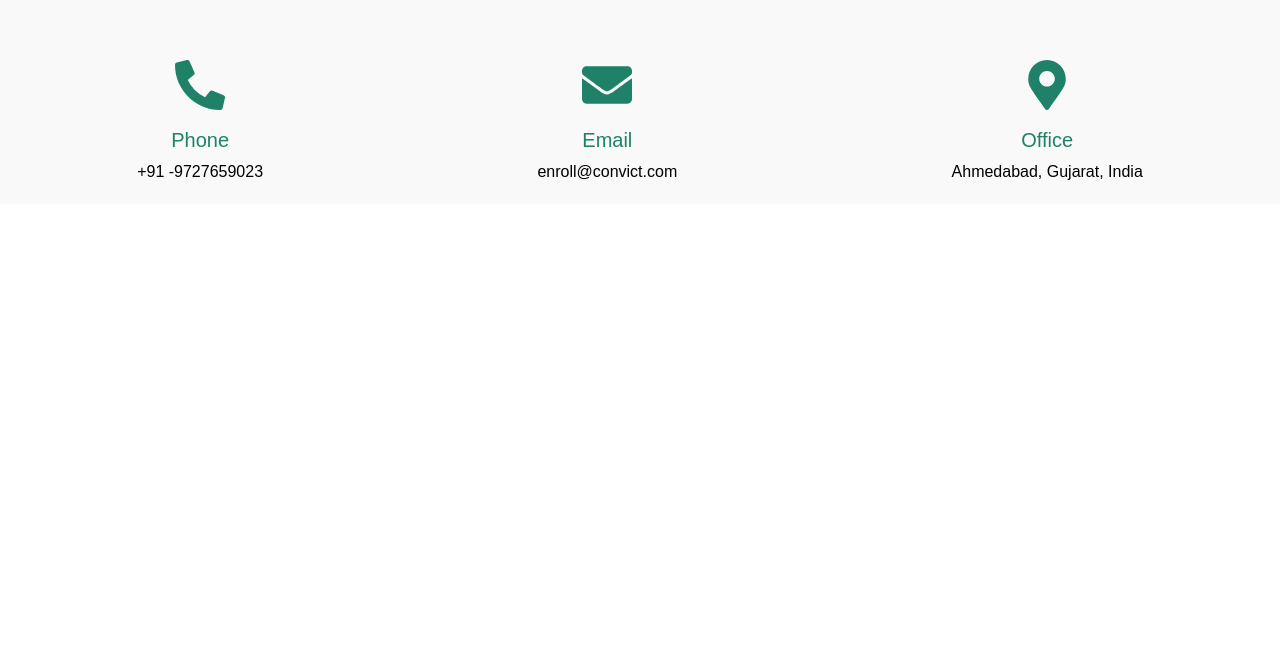
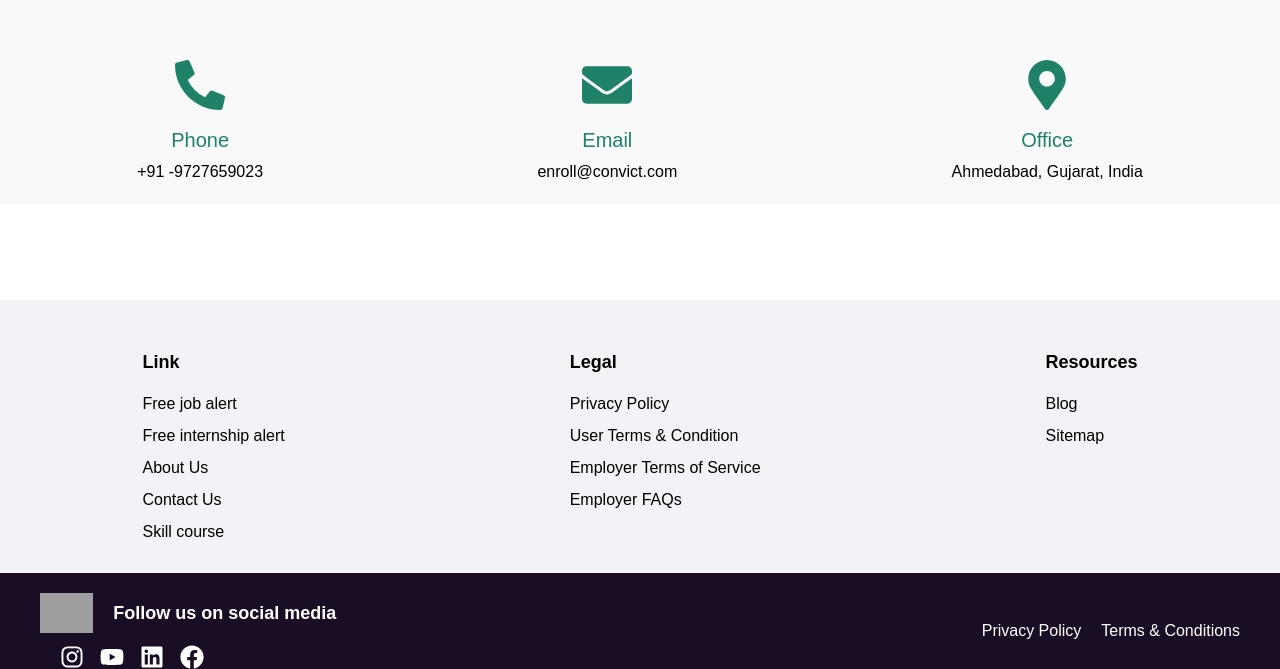
Before and after one commit to aryapatel23/Convict, a React (Vite) app in the folder Frontend/: page /contactus in a window 1280 px wide. Shown: the part 896-1565 px from the top of the page. Before the commit the page ends 1100 px from the top, so only its background shows below. Built offline with nearby package versions, Linux system fonts and the light colour scheme; grey boxes are pictures that could not be loaded.

Commit message:
added footer into contact Us page

```diff
--- a/Frontend/src/Components/Footer.jsx
+++ b/Frontend/src/Components/Footer.jsx
@@ -4,50 +4,54 @@ import { FaInstagram, FaYoutube, FaLinkedin, FaFacebook } from "react-icons/fa";
 
 const Footer = () => {
   return (
-    <footer className="bg-gray-100 text-gray-900 pt-10">
-      <div className="container mx-auto flex flex-wrap justify-around border-b border-gray-300 pb-6">
-        <div className="w-full sm:w-1/3 mb-6 sm:mb-0">
-          <h4 className="text-lg font-semibold mb-4">Link</h4>
-          <ul className="space-y-2">
-            <li><a href="#" className="hover:text-yellow-500">Free job alert</a></li>
-            <li><a href="#" className="hover:text-yellow-500">Free internship alert</a></li>
-            <li><a href="#" className="hover:text-yellow-500">About Us</a></li>
-            <li><a href="#" className="hover:text-yellow-500">Contact Us</a></li>
-            <li><a href="#" className="hover:text-yellow-500">Skill course</a></li>
+    <footer className="text-white pt-24">
+      {/* Footer Top */}
+      <div className="flex justify-around border-b border-white/20 pb-5 bg-[#F4F2F6]">
+        <div className="text-black">
+          <h4 className="text-lg font-semibold mb-4 pt-12">Link</h4>
+          <ul className="list-none p-0">
+            <li className="mb-2"><a href="#" className="hover:text-yellow-500">Free job alert</a></li>
+            <li className="mb-2"><a href="#" className="hover:text-yellow-500">Free internship alert</a></li>
+            <li className="mb-2"><a href="#" className="hover:text-yellow-500">About Us</a></li>
+            <li className="mb-2"><a href="#" className="hover:text-yellow-500">Contact Us</a></li>
+            <li className="mb-2"><a href="#" className="hover:text-yellow-500">Skill course</a></li>
           </ul>
         </div>
-        <div className="w-full sm:w-1/3 mb-6 sm:mb-0">
-          <h4 className="text-lg font-semibold mb-4">Legal</h4>
-          <ul className="space-y-2">
-            <li><a href="#" className="hover:text-yellow-500">Privacy Policy</a></li>
-            <li><a href="#" className="hover:text-yellow-500">User Terms & Condition</a></li>
-            <li><a href="#" className="hover:text-yellow-500">Employer Terms of Service</a></li>
-            <li><a href="#" className="hover:text-yellow-500">Employer FAQs</a></li>
+        <div className="text-black">
+          <h4 className="text-lg font-semibold mb-4 pt-12">Legal</h4>
+          <ul className="list-none p-0">
+            <li className="mb-2"><a href="#" className="hover:text-yellow-500">Privacy Policy</a></li>
+            <li className="mb-2"><a href="#" className="hover:text-yellow-500">User Terms & Condition</a></li>
+            <li className="mb-2"><a href="#" className="hover:text-yellow-500">Employer Terms of Service</a></li>
+            <li className="mb-2"><a href="#" className="hover:text-yellow-500">Employer FAQs</a></li>
           </ul>
         </div>
-        <div className="w-full sm:w-1/3">
-          <h4 className="text-lg font-semibold mb-4">Resources</h4>
-          <ul className="space-y-2">
-            <li><a href="#" className="hover:text-yellow-500">Blog</a></li>
-            <li><a href="#" className="hover:text-yellow-500">Sitemap</a></li>
+        <div className="text-black">
+          <h4 className="text-lg font-semibold mb-4 pt-12">Resources</h4>
+          <ul className="list-none p-0">
+            <li className="mb-2"><a href="#" className="hover:text-yellow-500">Blog</a></li>
+            <li className="mb-2"><a href="#" className="hover:text-yellow-500">Sitemap</a></li>
           </ul>
         </div>
       </div>
 
-      <div className="bg-gray-900 text-white py-6 px-4 flex flex-wrap justify-between items-center">
-        <div className="flex items-center space-x-4">
-          <img src='https://res.cloudinary.com/dzsvjyg2c/image/upload/v1738649519/cinn4jbfs4fpl6uq9tqn.png' alt="Logo" className="h-12" />
-          <h4 className="text-lg font-bold">Follow us on social media</h4>
+      {/* Footer Bottom */}
+      <div className="flex justify-between items-center pt-5 bg-[#1a0e26] px-5">
+        <div className="ml-5">
+          <div className="flex items-center">
+            <img src="https://res.cloudinary.com/dzsvjyg2c/image/upload/v1738649519/cinn4jbfs4fpl6uq9tqn.png" alt="Logo" className="h-10" />
+            <h4 className="ml-5 text-lg font-bold">Follow us on social media</h4>
+          </div>
+          <div className="flex gap-4 text-2xl mt-3 ml-5">
+            <FaInstagram className="hover:text-yellow-500 cursor-pointer" />
+            <FaYoutube className="hover:text-yellow-500 cursor-pointer" />
+            <FaLinkedin className="hover:text-yellow-500 cursor-pointer" />
+            <FaFacebook className="hover:text-yellow-500 cursor-pointer" />
+          </div>
         </div>
-        <div className="flex space-x-4 text-xl">
-          <FaInstagram className="cursor-pointer hover:text-yellow-500" />
-          <FaYoutube className="cursor-pointer hover:text-yellow-500" />
-          <FaLinkedin className="cursor-pointer hover:text-yellow-500" />
-          <FaFacebook className="cursor-pointer hover:text-yellow-500" />
-        </div>
-        <div className="flex space-x-4 mt-4 sm:mt-0">
-          <a href="#" className="hover:text-yellow-500">Privacy Policy</a>
-          <a href="#" className="hover:text-yellow-500">Terms & Conditions</a>
+        <div className="flex space-x-5 mr-5">
+          <a href="#" className="text-white hover:text-yellow-500">Privacy Policy</a>
+          <a href="#" className="text-white hover:text-yellow-500">Terms & Conditions</a>
         </div>
       </div>
     </footer>
--- a/Frontend/src/Pages/ContactUs/Contactus.jsx
+++ b/Frontend/src/Pages/ContactUs/Contactus.jsx
@@ -1,6 +1,7 @@
 import React from 'react';
 import { FaPhoneAlt, FaEnvelope, FaMapMarkerAlt } from 'react-icons/fa';
 import './ContactUs.css';
+import Footer from '../../Components/Footer';
 
 const ContactUs = () => {
   return (
@@ -55,7 +56,7 @@ const ContactUs = () => {
         </div>
 
       </div>
-
+      <Footer/>
     </div>
   );
 };
```
